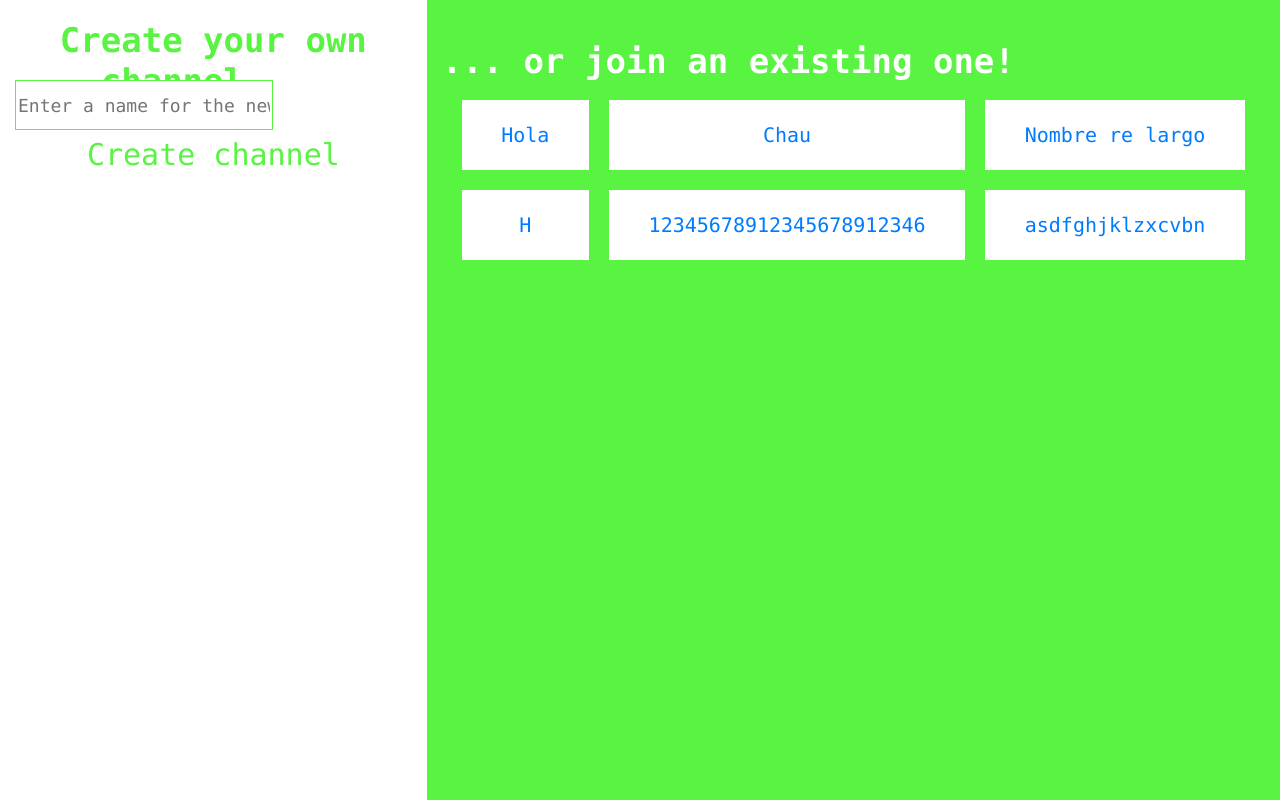
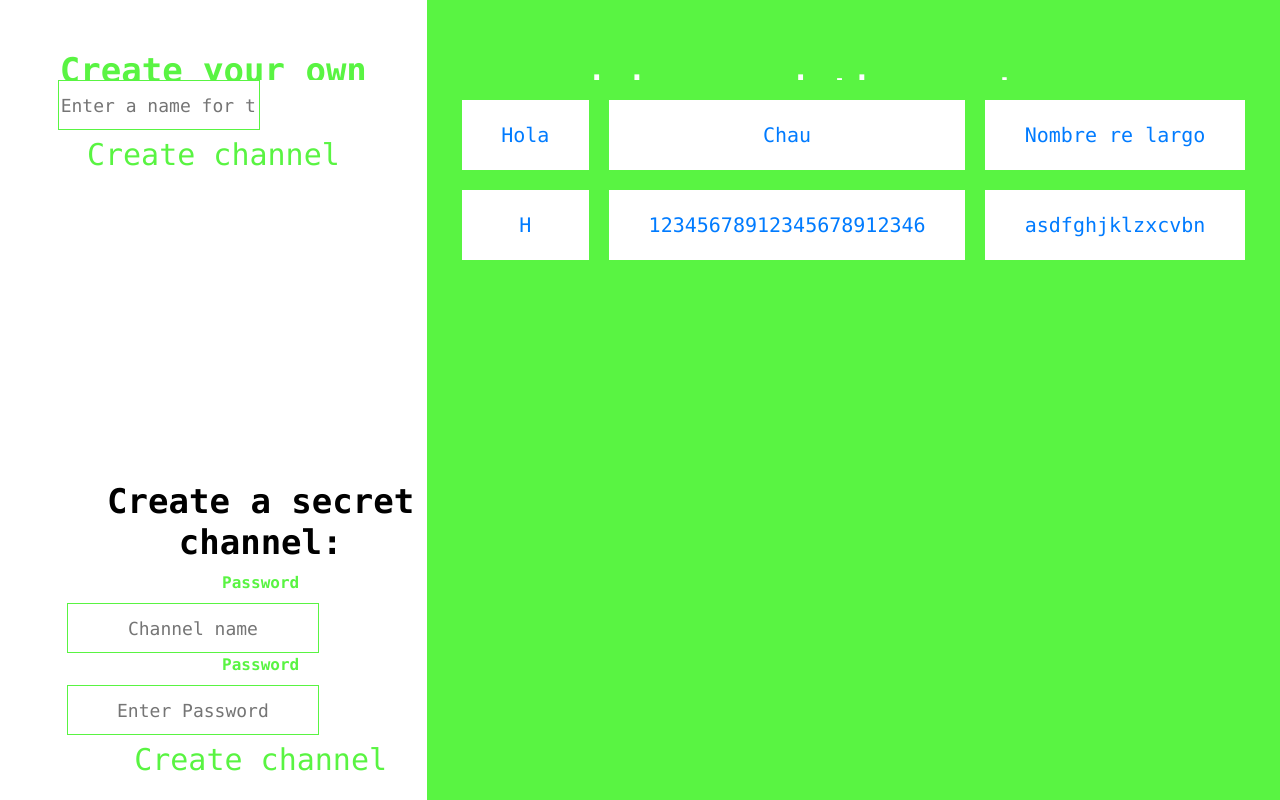
Before and after one commit to lscolombo/project2, a Flask app: page /channels in a window 1280 px wide. Run offline with Flask 2, Linux system fonts and the light colour scheme; the visitor is signed in with stand-in values (Sample User, id 1); some libraries are stand-ins or nearby versions.

Commit message:
Uncommited changes

```diff
--- a/static/style.css
+++ b/static/style.css
@@ -10,10 +10,6 @@
     font-family: "Lucida Console", Monaco, monospace;
   }
 
-  .container {
-    margin: 0 auto;
-    width: 40%;
-}
 
 
   form{
@@ -66,7 +62,7 @@
 
 
 .row.custom:first-child{
-  height: 10%;
+  height: 10%;"col-md-4"
   align-content: center;
   align-items: center;
 }
@@ -76,7 +72,7 @@
   overflow: auto;
 }
 
-.title_create, .title_join{
+.title_create, .title_join, .title_secret{
   font-size: 34px;
   font-weight: bold;
   margin-top: 50px;
@@ -88,6 +84,11 @@
 
 .title_join{
   color: white;
+}
+
+.title_secret{
+  color: black;
+  text-shadow: 1cm;
 }
 
 
@@ -126,3 +127,34 @@
 #timestamp{
   font-style: italic;
 }
+
+#chat{
+  background-color: lemonchiffon;
+}
+
+#container-chat{
+  margin:0 auto;
+  width:50%;
+}
+
+#submit-button, #message{
+  font-size:18px;
+}
+
+#submit-button{
+  width:30%;
+}
+
+#message{
+  width:70%;
+  color:black;
+}
+
+.center_div{
+  margin: 0 auto;
+  width:80% /* value of your choice which suits your alignment */
+}
+
+#form-custom{
+
+}
--- a/templates/channels.html
+++ b/templates/channels.html
@@ -20,8 +20,9 @@
     </div>
     <div class="row custom">
         <div class="col-md-4 text-md-center">
-
-        <form action="{{ url_for('channel') }}" method="POST">
+                <div class="row">
+                    <div class="container center_div">
+                    <form action="{{ url_for('channel') }}" method="POST" id="form-custom">
                         <input type="text" class="new-channel" name="new-channel" maxlength="35" placeholder="Enter a name for the new channel">
                         <button>Create channel</button>
                         {% with errors = get_flashed_messages() %}
@@ -32,6 +33,22 @@
                         {% endif %}
                         {% endwith %}
                     </form>
+                    </div>
+                </div>
+                <div class="row" style="position: fixed; bottom: 0;">
+                    <div class="container center_div">
+                        <form action="/action_page.php" id="form-custom">
+                            <h1 class="title_secret">Create a secret channel:</h1>
+                            <label for="secret"><b>Password</b></label>
+                            <input type="text" class="new-channel" placeholder="Channel name" name="secret" required>
+
+                            <label for="psw"><b>Password</b></label>
+                            <input type="password" class="new-channel" placeholder="Enter Password" name="psw" required>
+
+                            <button>Create channel</button>
+                        </form>
+                    </div>
+                </div>
         </div>
 
         <div class="col-md-8">
@@ -47,9 +64,7 @@
             </div>
             {% endif %}
         </div>
-
  </div>
-
 
 
 </div>
--- a/templates/layout.html
+++ b/templates/layout.html
@@ -1,6 +1,7 @@
 <!DOCTYPE html>
 <html>
     <link rel="stylesheet" href="{{ url_for('static', filename='style.css') }}">
+
 
 
     <head>
@@ -13,7 +14,9 @@
 
 
         {% block body %}
-
+        kajsldkfjklasjdfkljaskljdfklasjdklfjasñjdvkljadvk
+        sfklasjvklajdflñvjañkldfjvklasjdlñ}
+        adfvnaldkfjvkladvj
         {% endblock %}
     </body>
 </html>
```
Also changed, not shown: templates/channel.html (+19 -5 lines). Lines whose indentation alone changed are shown as unchanged.
